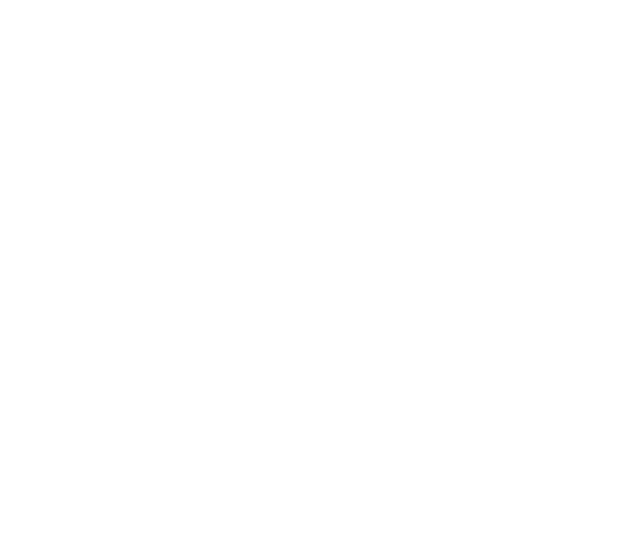
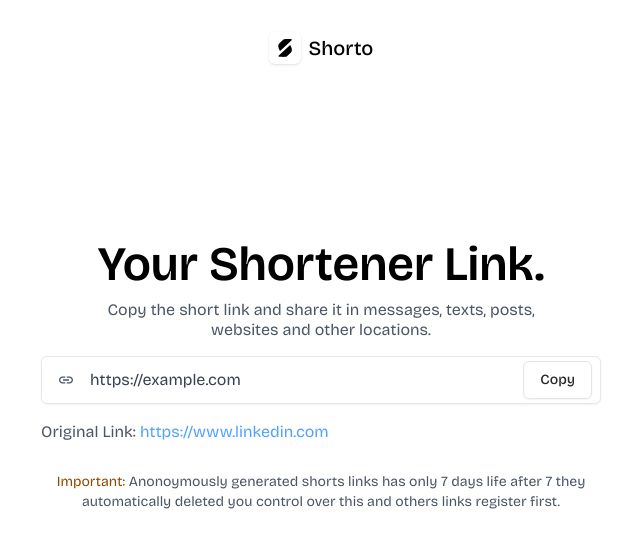
Before and after one commit to musabdev02/shorto, a React (Vite) app in the folder client/: page /shortener in a window 1280 px wide. Before the commit this address had no page. Shown: the top 548 px of the page, without its empty margins (319-959 px from the left). Built offline with nearby package versions, Linux system fonts and the light colour scheme.

Commit message:
Design shortener page

```diff
--- a/client/src/App.jsx
+++ b/client/src/App.jsx
@@ -2,11 +2,13 @@
 import { BrowserRouter, Routes, Route } from "react-router-dom";
 // pages
 import Home from './pages/Home'
+import Shortener from './pages/Shortener';
 const App = () => {
   return (
     <BrowserRouter>
       <Routes>
         <Route path="/" element={<Home />} />
+        <Route path="/shortener" element={<Shortener />} />
       </Routes>
     </BrowserRouter>
   )
--- a/client/src/components/Home/Hero.jsx
+++ b/client/src/components/Home/Hero.jsx
@@ -16,11 +16,11 @@
                         </h2>
                         <p className='mt-6 leading-5 text-zinc-700'>Shorto is an efficient and easy-to-use URL shortening service that streamlines your online experience.</p>
                         <div className='w-full border border-gray-200 mt-4 h-12 rounded-md bg-white shadow-xs flex items-center justify-between px-2'>
-                            <div className='px-2 flex items-center gap-4 w-[9   0%]'>
+                            <div className='px-2 flex items-center gap-4 w-[90%]'>
                                 <span className='text-gray-600'><FaLink /></span>
-                                <input type="text" placeholder='Enter your link here...' className='outline-none w-full'/>
+                                <input type="text" placeholder='Enter your link here...' className='outline-none w-full' />
                             </div>
-                            <Button type={"secondary"}/>
+                            <Button type={"secondary"} />
                         </div>
                         <p className='mt-2 text-xs text-red-700'>Registor to take full control over your links*</p>
                     </div>
--- a/client/src/components/UI/Button.jsx
+++ b/client/src/components/UI/Button.jsx
@@ -7,7 +7,7 @@
         {
             type === "primary" ? (
                 <button className=' border border-[#e5e5e5] font-medium px-4 py-2 rounded-md text-zinc-800 text-sm cursor-pointer shadow-xs hover:bg-zinc-100'>
-                Sign in
+                {content}
             </button>
             ):
             (
--- /dev/null
+++ b/client/src/pages/Shortener.jsx
@@ -0,0 +1,45 @@
+import React from 'react'
+import { Link } from 'react-router-dom'
+// icons
+import { FaLink } from 'react-icons/fa6';
+import { IoMdLink } from "react-icons/io";
+// compoents
+import Button from '../components/UI/Button';
+
+const Shortener = () => {
+    return (
+        <div>
+            <div className='max-w-6xl mx-auto px-4'>
+                <Link to={"/"} className='flex items-center justify-center gap-2 h-24'>
+                    <div className='rounded-md h-8 w-8 shadow-sm bg-white'>
+                        <img src="/logo.svg" alt="logo" className='w-full h-full' />
+                    </div>
+                    <h3 className='font-medium text-xl'>Shorto</h3>
+                </Link>
+                <div className='w-full h-[70vh] flex items-center justify-center'>
+                    <div className='w-[50%] text-center'>
+                        <h3 className='text-5xl font-semibold'>Your Shortener Link.</h3>
+                        <p className='mt-3 w-[80%] mx-auto text-gray-600 leading-5'>
+                            Copy the short link and share it in messages, texts, posts, websites and other locations.
+                        </p>
+                        <div className='w-full border border-gray-200 mt-4 h-12 rounded-md bg-white shadow-xs flex items-center justify-between px-2'>
+                            <div className='px-2 flex items-center gap-4 w-[90%]'>
+                                <span className='text-gray-600'><IoMdLink /></span>
+                                <input type="text" readOnly={true} value={"https://example.com"} className='outline-none w-full cursor-pointer text-gray-700' />
+                            </div>
+                            <Button type={"primary"} content={"Copy"} />
+                        </div>
+                        <div className='text-left mt-4'>
+                            <h3 className='text-gray-600'>Original Link: <span className='text-blue-400 hover:underline cursor-pointer'>https://www.linkedin.com</span></h3>
+                            <p className='mt-7 text-sm text-gray-600 text-center'>
+                                <span className='text-yellow-800'>Important:</span> Anonoymously generated shorts links has only 7 days life after 7 they automatically deleted you control over this and others links register first.
+                            </p>
+                        </div>
+                    </div>
+                </div>
+            </div>
+        </div>
+    )
+}
+
+export default Shortener
```
